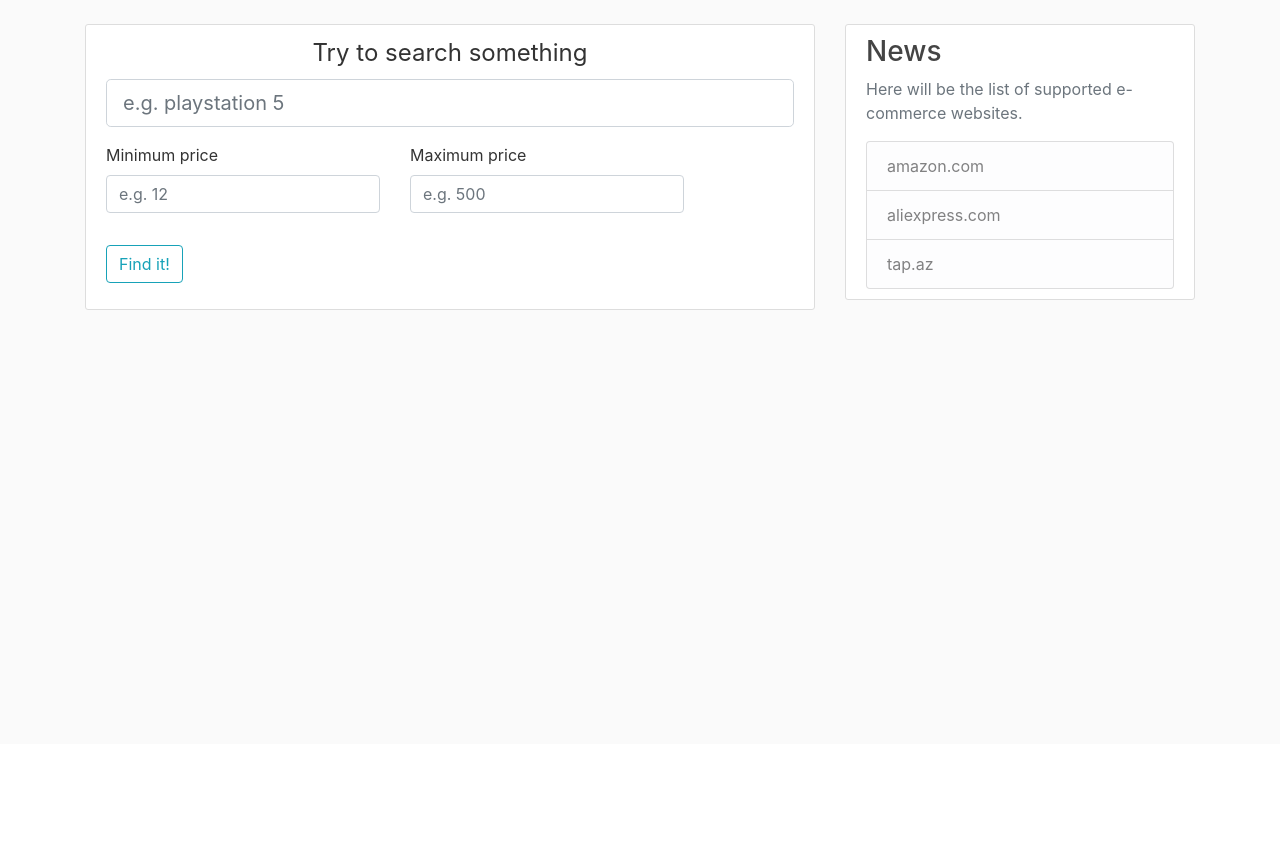
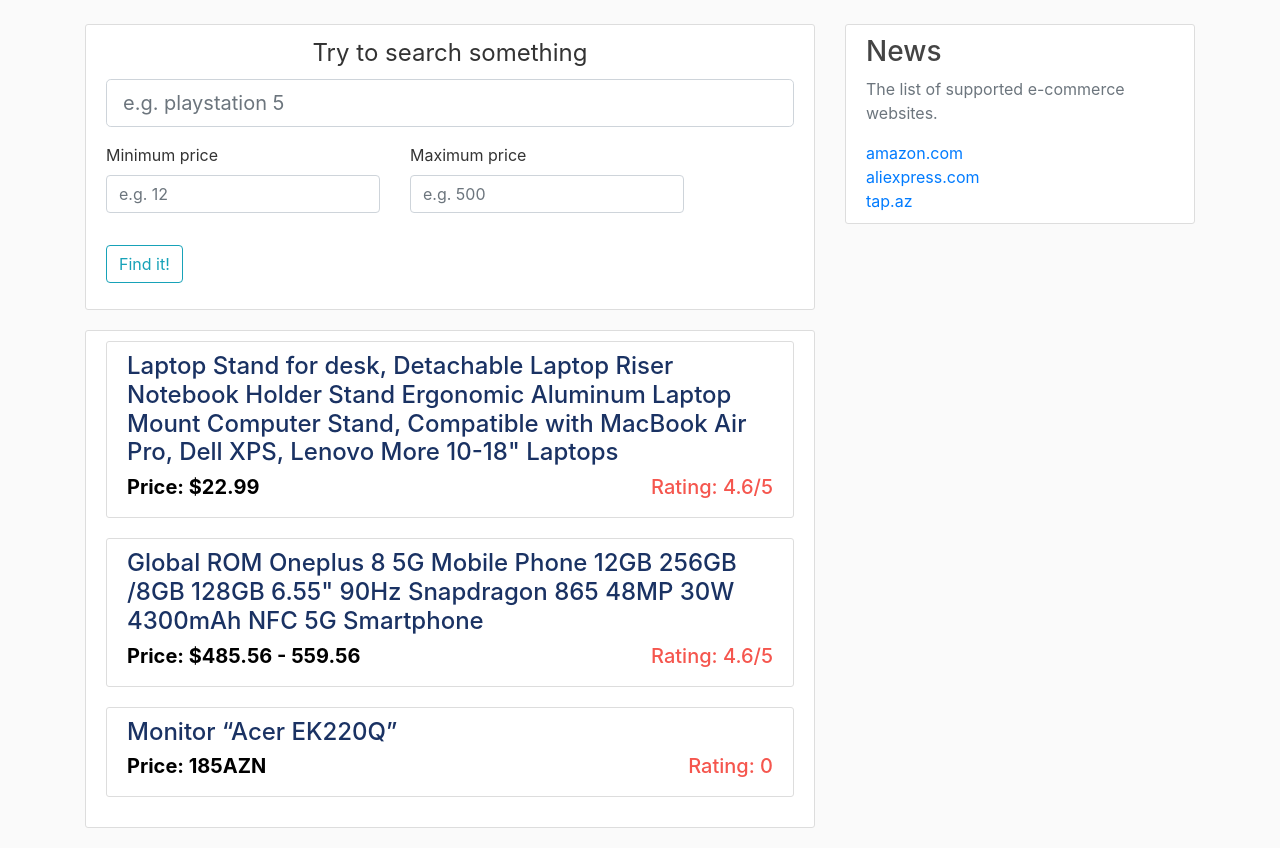
Before and after one commit to odorT/iBuy, a Flask app: page /search in a window 1280 px wide. Shown: the part 56-904 px from the top of the page. Before the commit the page ends 366 px from the top, so only its background shows below. Run offline with Flask 2, Linux system fonts and the light colour scheme; some libraries are stand-ins or nearby versions.

Commit message:
added results page

```diff
--- a/src/forms.py
+++ b/src/forms.py
@@ -1,6 +1,6 @@
 from flask_wtf import FlaskForm
 from wtforms import StringField, PasswordField, SubmitField, BooleanField, FloatField
-from wtforms.validators import DataRequired, Length, Email, EqualTo, NumberRange
+from wtforms.validators import DataRequired, Length, Email, EqualTo
 
 
 class RegistrationForm(FlaskForm):
--- a/src/routes.py
+++ b/src/routes.py
@@ -2,6 +2,36 @@ from src import app
 from flask import render_template, url_for, flash, redirect
 from src.forms import RegistrationForm, LoginForm, SearchForm
 from src.models import User
+
+
+results = [
+    {
+        'title': 'Laptop Stand for desk, Detachable Laptop Riser Notebook Holder Stand Ergonomic Aluminum Laptop '
+                 'Mount Computer Stand, Compatible with MacBook Air Pro, Dell XPS, Lenovo More 10-18" Laptops  ',
+        'price': '$22.99',
+        'rating': '4.6/5',
+        'url': 'https://www.amazon.com/Detachable-Notebook-Ergonomic-Aluminum-Compatible/dp/B08DD82FRR/ref=sr_1_3'
+               '?dchild=1&keywords=notebook+stand&qid=1616432225&sr=8-3',
+        'short_url': 'https://www.amazon.com/'
+    },
+    {
+        'title': 'Global ROM Oneplus 8 5G Mobile Phone 12GB 256GB /8GB 128GB 6.55" 90Hz Snapdragon 865 48MP 30W '
+                 '4300mAh NFC 5G Smartphone',
+        'price': '$485.56 - 559.56',
+        'rating': '4.6/5',
+        'url': 'https://www.aliexpress.com/item/4001263945664.html?spm=a2g0o.productlist.0.0.4e222876npEmQo&algo_pvid'
+               '=44651afa-e2e7-48a1-b206-6d7e416144d5&algo_expid=44651afa-e2e7-48a1-b206-6d7e416144d5-0&btsid'
+               '=0bb0623a16164323935431321ec84e&ws_ab_test=searchweb0_0,searchweb201602_,searchweb201603_',
+        'short_url': 'https://www.aliexpress.com/'
+    },
+    {
+        'title': 'Monitor “Acer EK220Q”',
+        'price': '185AZN',
+        'rating': '0',
+        'url': 'https://tap.az/elanlar/elektronika/komputer-avadanliqi/21120675',
+        'short_url': 'https://www.tap.az/'
+    }
+]
 
 
 @app.route("/")
@@ -18,7 +48,7 @@ def about():
 @app.route("/search", methods=['GET', 'POST'])
 def search():
     form = SearchForm()
-    return render_template('search.html', title='Search', form=form)
+    return render_template('search.html', title='Search', form=form, res=results)
 
 
 @app.route("/register", methods=['GET', 'POST'])
--- a/src/static/main.css
+++ b/src/static/main.css
@@ -33,11 +33,11 @@ h1, h2, h3, h4, h5, h6 {
 }
 
 .article-title {
-  color: #444444;
+  color: #1a3263;
 }
 
 a.article-title:hover {
-  color: #428bca;
+  color: #007580;
   text-decoration: none;
 }
 
@@ -78,3 +78,11 @@ a.article-title:hover {
 .account-heading {
   font-size: 2.5rem;
 }
+
+.price-title {
+  color: #000000;
+}
+
+.rating-title {
+  color: #f5564e;
+}
--- a/src/templates/layout.html
+++ b/src/templates/layout.html
@@ -56,12 +56,10 @@
         <div class="col-md-4">
             <div class="content-section">
                 <h3>News</h3>
-                <p class='text-muted'>Here will be the list of supported e-commerce websites.</p>
-                <ul class="list-group">
-                    <li class="list-group-item list-group-item-light">amazon.com</li>
-                    <li class="list-group-item list-group-item-light">aliexpress.com</li>
-                    <li class="list-group-item list-group-item-light">tap.az</li>
-                </ul>
+                <p class='text-muted'>The list of supported e-commerce websites.</p>
+                <div><a href='https://www.amazon.com/' for="">amazon.com</a></div>
+                <div><a href="https://www.aliexpress.com/" for="">aliexpress.com</a></div>
+                <div><a href="https://tap.az/" for="">tap.az</a></div>
             </div>
         </div>
     </div>
--- a/src/templates/search.html
+++ b/src/templates/search.html
@@ -27,4 +27,20 @@
             </div>
         </form>
     </div>
+    <div class="content-section">
+        {% for data in res %}
+            <article class="media content-section">
+                <div class="media-body">
+                    <div>
+                        <h4><a class="article-title" href={{ data.get('url') }}>{{ data.get('title') }}</a></h4>
+                    </div>
+                    <h5 class="float-left font-weight-bold price-title">Price: {{ data.get('price') }}</h5>
+                    <h5 class="float-right rating-title">Rating: {{ data.get('rating') }}</h5>
+                </div>
+            </article>
+        {% else %}
+            <div>No such item</div>
+        {% endfor %}
+
+    </div>
 {% endblock content %}
```
